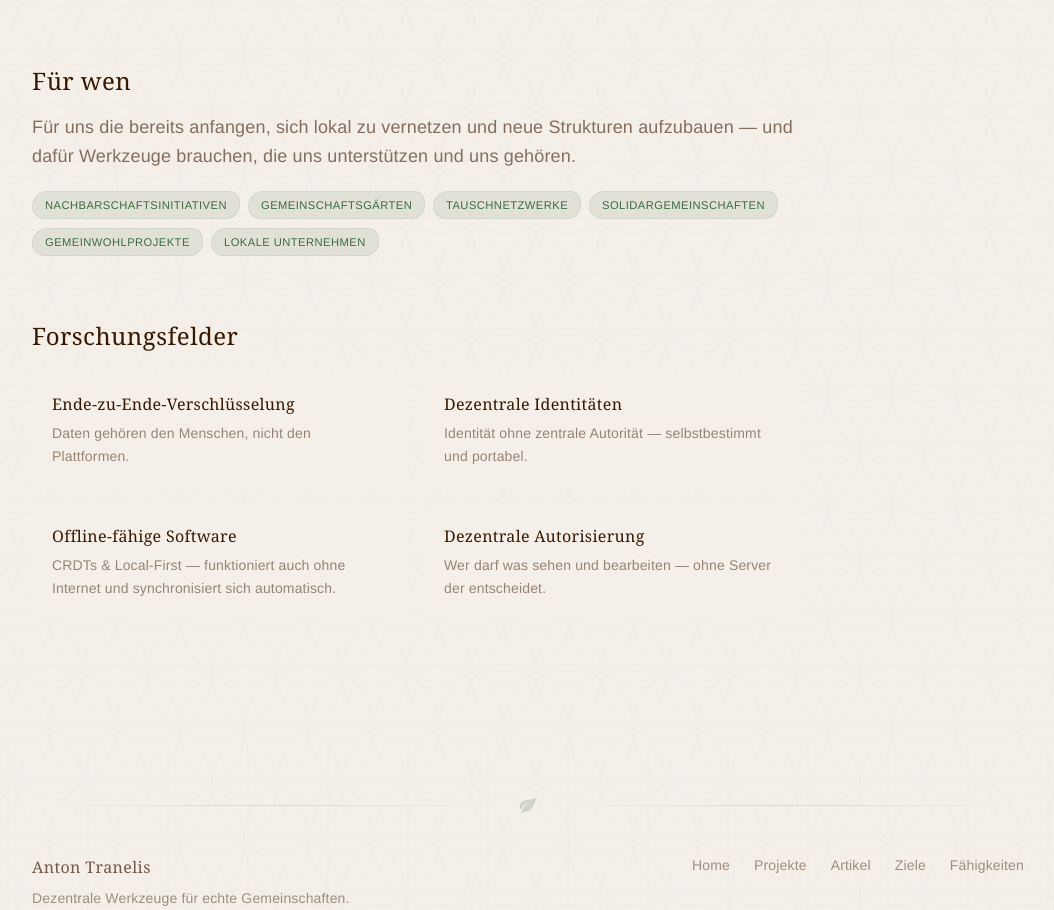
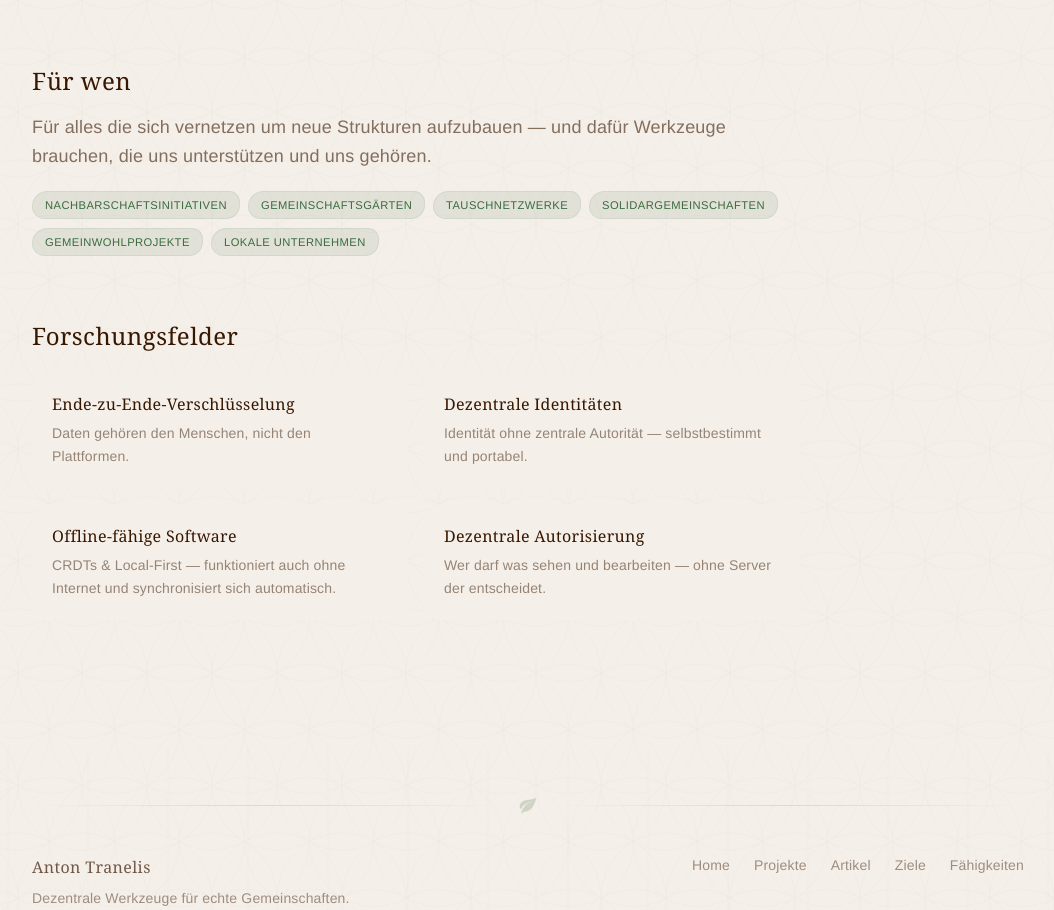
Before and after one commit to antontranelis/antontranelis.de, a React (Vite) app: page /ziele in a window 1280 px wide. Shown: the part 1010-1920 px from the top of the page, without its empty margins (112-1166 px from the left). Built offline with nearby package versions, Linux system fonts and the light colour scheme.

Commit message:
fix texting

```diff
--- a/src/pages/Ziele.tsx
+++ b/src/pages/Ziele.tsx
@@ -86,7 +86,7 @@ export default function Ziele() {
         <div>
           <h2 className="font-heading text-2xl mb-4">Für wen</h2>
           <p className="text-base-content/60 text-lg leading-relaxed mb-5">
-            Für uns die bereits anfangen, sich lokal zu vernetzen und neue Strukturen aufzubauen —
+            Für alles die sich vernetzen um neue Strukturen aufzubauen —
             und dafür Werkzeuge brauchen, die uns unterstützen und uns gehören.
           </p>
           <div className="flex flex-wrap gap-2 stagger">
```
